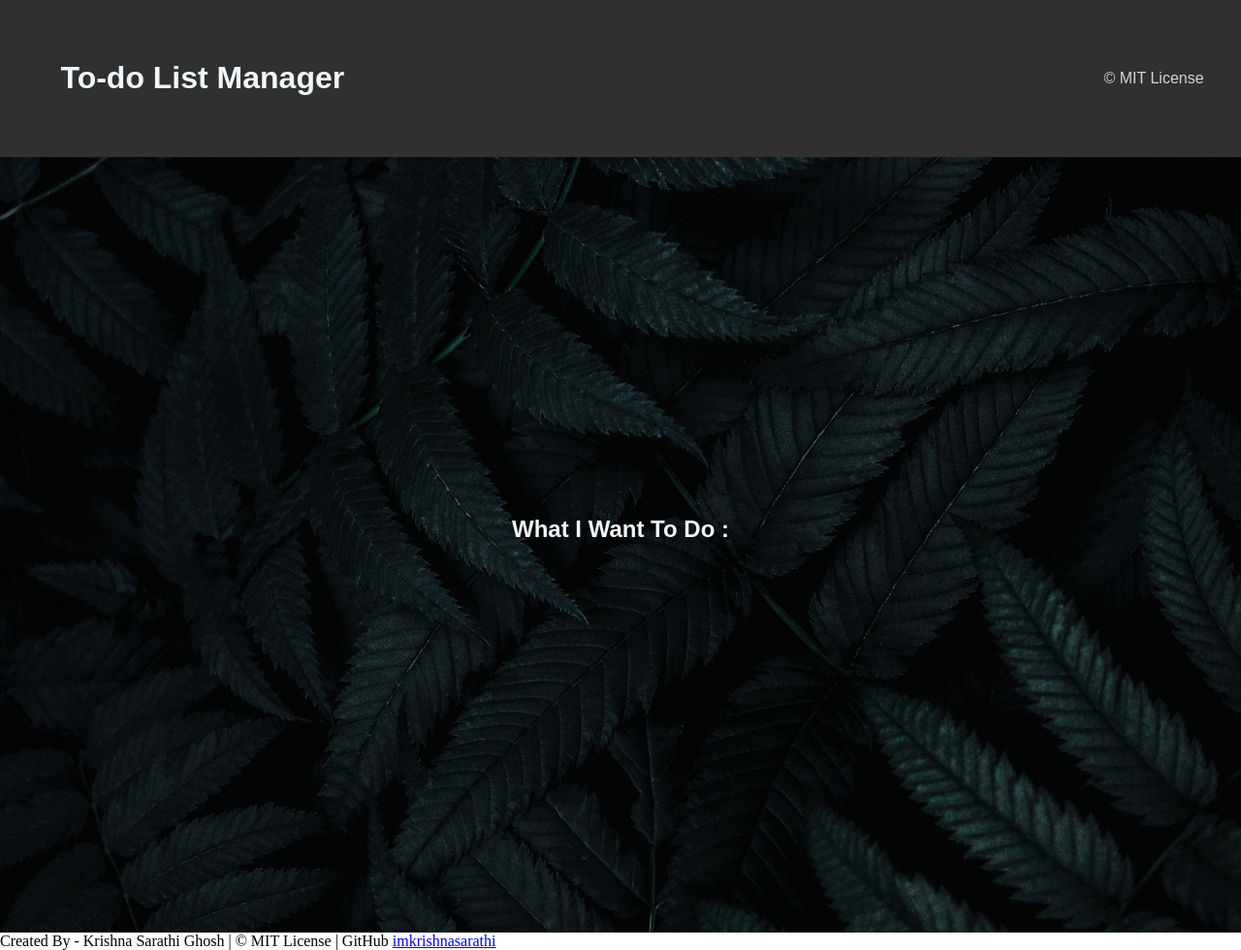
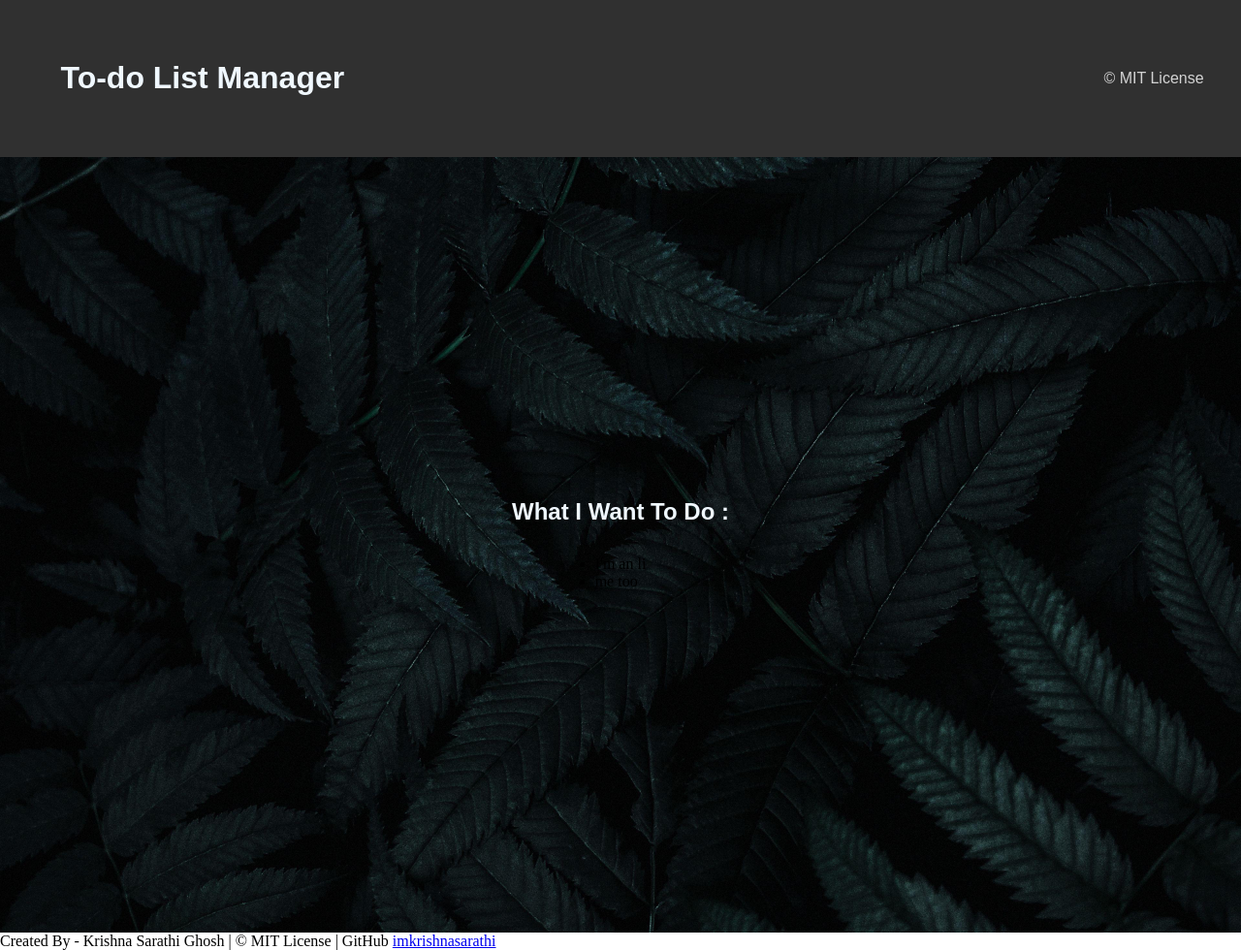
Before and after one commit to imkrishnasarathi/To-Do-App, a plain HTML site: page index.html in a window 1280 px wide. Shown: the whole page at 97% size. Drawn offline with Linux system fonts and the light colour scheme.

Commit message:
Add li to the list

```diff
--- a/index.html
+++ b/index.html
@@ -16,7 +16,10 @@
   <section id="body">
   	<h2 id="category-header">What I Want To Do :</h2>
   	<div id="container">
-  		<ul id="list"></ul>
+  		<ul id="list">
+      <li>I'm an li</li>
+      <li>me too</li>
+      </ul>
   	</div>
   </section>
 
```
